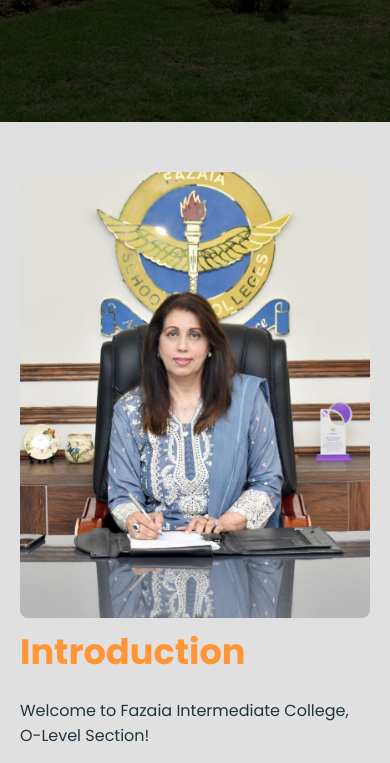
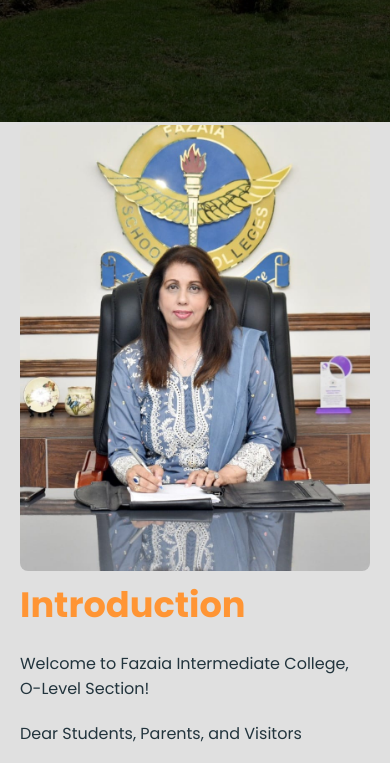
Before and after one commit to codewithNeni/College, a plain HTML site: page index.html in a window 390 px wide. Shown: the part 553-1316 px from the top of the page. Drawn offline with nearby package versions, Linux system fonts and the light colour scheme.

Commit message:
Add files via upload

```diff
--- a/styles.css
+++ b/styles.css
@@ -442,6 +442,11 @@ span {
 }
 
 @media (max-width: 1068px) {
+    .introduction-section {
+        padding: 3px 20px;
+        text-align: left;
+    }
+
     .introduction-content {
         flex-direction: column-reverse; /* Image comes before text on mobile and tablet */
     }
```
